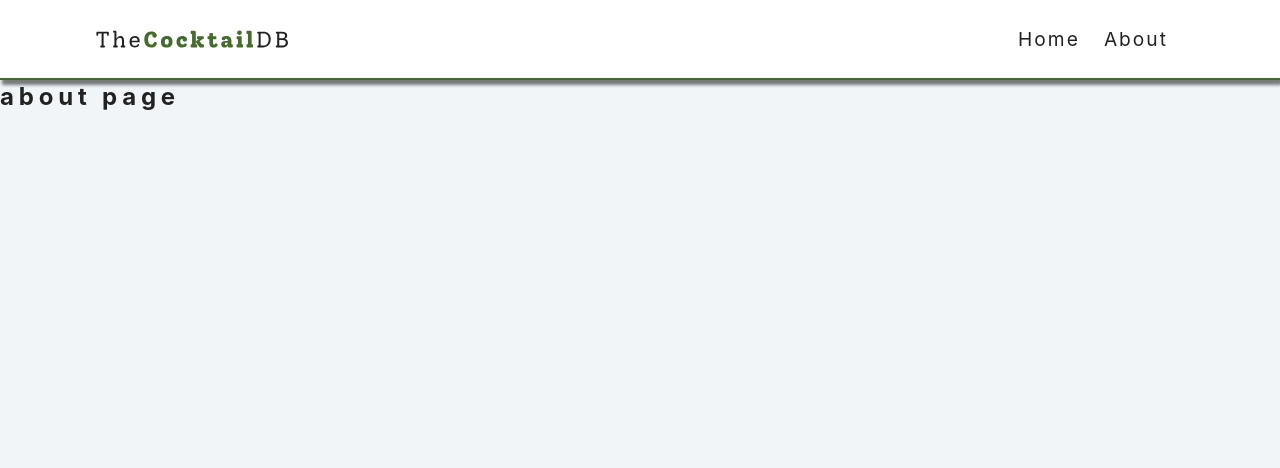
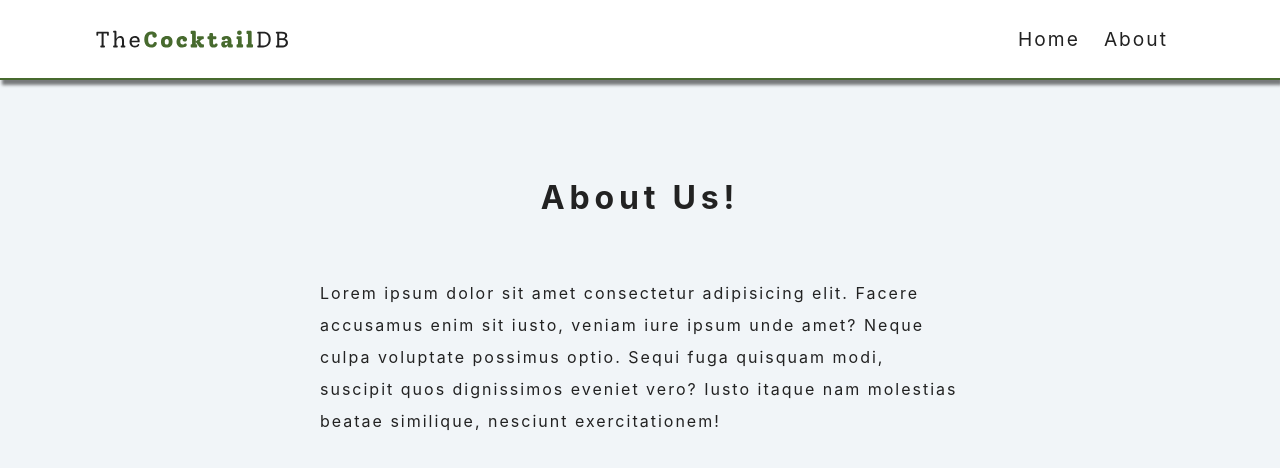
Before and after one commit to SDUBEY23/cocktail-db, a React (Create React App) app: page /about in a window 1280 px wide. Shown: the top 468 px of the page. Built offline with nearby package versions, Linux system fonts and the light colour scheme.

Commit message:
added about & error page

```diff
--- a/src/pages/About.js
+++ b/src/pages/About.js
@@ -2,9 +2,16 @@
 
 const About = () => {
   return (
-    <div>
-      <h2>about page</h2>
-    </div>
+    <section className="section about-section">
+      <h1 className="section-title">About us!</h1>
+      <p>
+        Lorem ipsum dolor sit amet consectetur adipisicing elit.
+        Facere accusamus enim sit iusto, veniam iure ipsum unde amet?
+        Neque culpa voluptate possimus optio. Sequi fuga quisquam modi,
+        suscipit quos dignissimos eveniet vero? Iusto itaque nam molestias
+        beatae similique, nesciunt exercitationem!
+      </p>
+    </section>
   )
 }
 
--- a/src/pages/Error.js
+++ b/src/pages/Error.js
@@ -3,9 +3,14 @@
 
 const Error = () => {
   return (
-    <div>
-      <h2>error page</h2>
-    </div>
+    <section className="error-page section">
+      <div className="error-container">
+        <h1>Oops! it's a dead end</h1>
+        <Link to="/" className="btn btn-primary">
+          back home
+        </Link>
+      </div>
+    </section>
   )
 }
 
```
